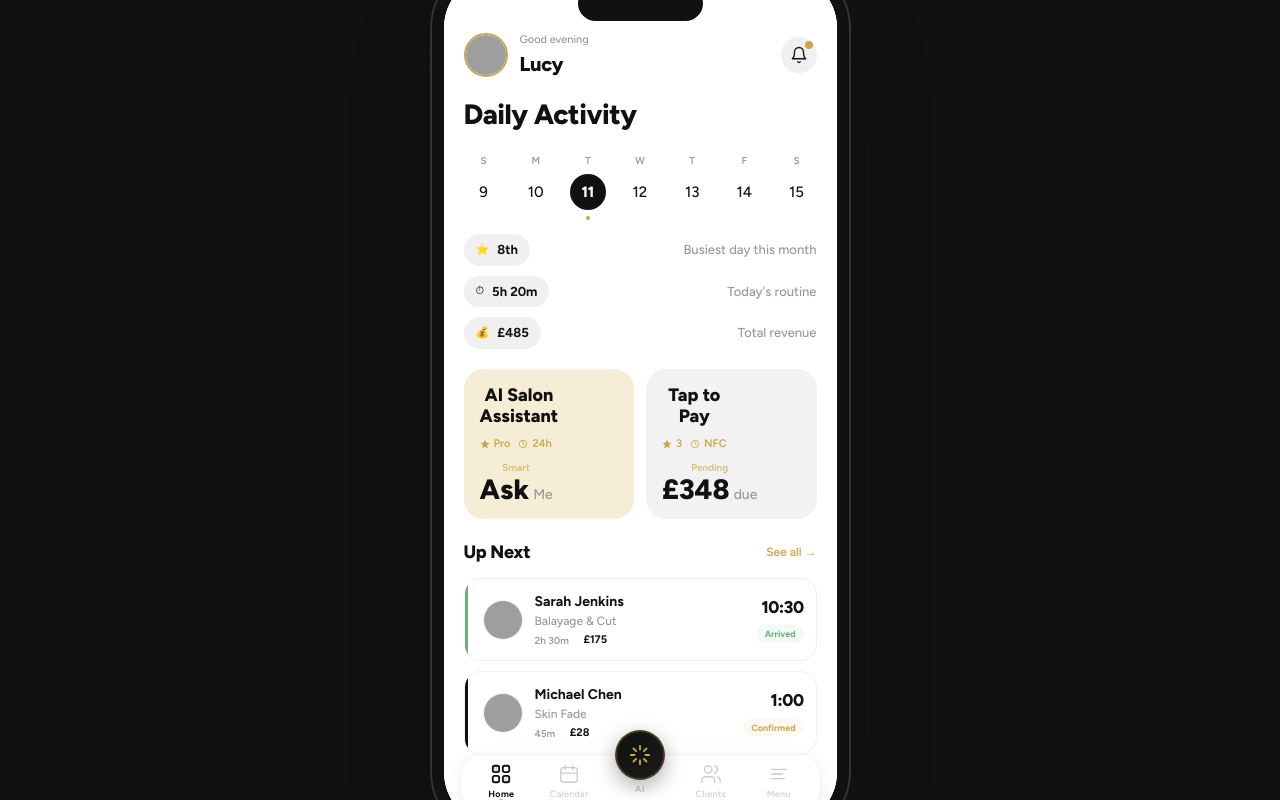
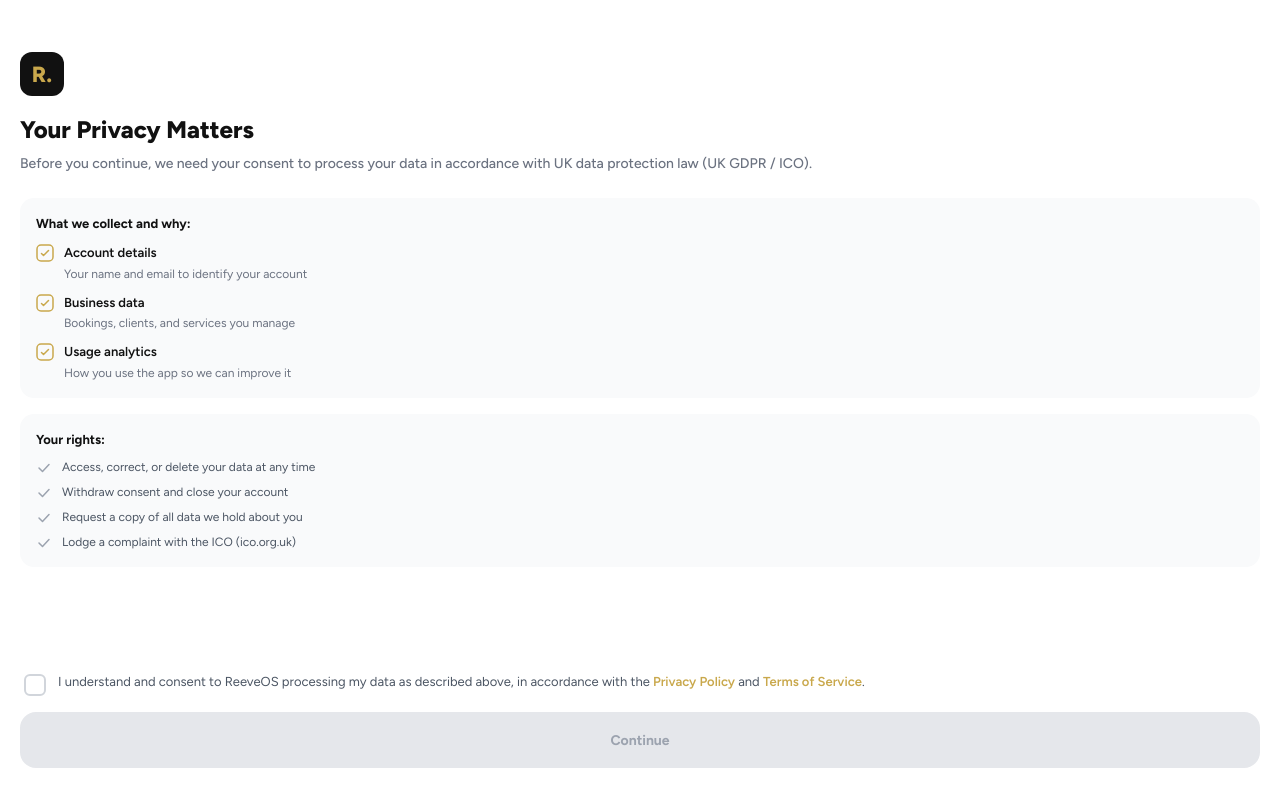
Before and after one commit to Reeveos-Hub/mobile, a React (Vite) app: page / in a window 1280 px wide. Built offline with nearby package versions, Linux system fonts and the light colour scheme; no server answers; grey boxes are pictures that could not be loaded.

Commit message:
Part 5: Wire AuthProvider + GDPR consent into app flow, protect routes with AuthGuard

```diff
--- a/src/app/App.tsx
+++ b/src/app/App.tsx
@@ -1,7 +1,31 @@
-import React from "react";
-import { RouterProvider } from "react-router";
-import { router } from "./routes";
+/**
+ * ReeveOS Mobile — App Root
+ *
+ * Entry point for the entire application.
+ * Flow: GDPR Consent → Login → App (protected by AuthGuard)
+ *
+ * AuthProvider wraps everything so any screen can call useAuth().
+ * GDPR consent is tracked in memory (per session, not persisted).
+ */
+
+import React, { useState } from 'react';
+import { RouterProvider } from 'react-router';
+import { AuthProvider } from './lib/AuthContext';
+import { GdprConsent } from './components/GdprConsent';
+import { router } from './routes';
 
 export default function App() {
-  return <RouterProvider router={router} />;
+  // GDPR consent tracked in memory — resets each session (intentional)
+  const [hasConsented, setHasConsented] = useState(false);
+
+  // Must consent before seeing anything else
+  if (!hasConsented) {
+    return <GdprConsent onConsent={() => setHasConsented(true)} />;
+  }
+
+  return (
+    <AuthProvider>
+      <RouterProvider router={router} />
+    </AuthProvider>
+  );
 }
--- a/src/app/routes.tsx
+++ b/src/app/routes.tsx
@@ -1,55 +1,80 @@
-import React from "react";
-import { createBrowserRouter, Navigate } from "react-router";
-import { MobileFrame } from "./components/MobileFrame";
-import { AppShell } from "./components/AppShell";
-import { WelcomeScreen } from "./components/WelcomeScreen";
-import { Dashboard } from "./pages/Dashboard";
-import { CalendarView } from "./pages/CalendarView";
-import { AIHub } from "./pages/AIHub";
-import { Menu } from "./pages/Menu";
-import { ClientsScreen } from "./components/ClientsScreen";
-import { ProfileScreen } from "./components/ProfileScreen";
-import { PaymentScreen } from "./components/PaymentScreen";
-import { NotificationsScreen } from "./components/NotificationsScreen";
-import { ShopScreen } from "./components/ShopScreen";
-import { ServicesScreen } from "./pages/ServicesScreen";
-import { ReportsScreen } from "./pages/ReportsScreen";
-import { SettingsScreen } from "./pages/SettingsScreen";
-import { HelpScreen } from "./pages/HelpScreen";
+/**
+ * ReeveOS Mobile — Routes
+ *
+ * Route structure:
+ *   /login    → Login screen (no auth required)
+ *   /         → AuthGuard → MobileFrame → AppShell → all app screens
+ *
+ * AuthGuard checks if the user is logged in:
+ *   - Not logged in → redirects to /login
+ *   - Logged in → renders the app normally
+ */
+
+import React from 'react';
+import { createBrowserRouter, Navigate } from 'react-router';
+import { AuthGuard } from './lib/AuthGuard';
+import { MobileFrame } from './components/MobileFrame';
+import { AppShell } from './components/AppShell';
+import { LoginScreen } from './components/LoginScreen';
+import { Dashboard } from './pages/Dashboard';
+import { CalendarView } from './pages/CalendarView';
+import { AIHub } from './pages/AIHub';
+import { Menu } from './pages/Menu';
+import { ClientsScreen } from './components/ClientsScreen';
+import { ProfileScreen } from './components/ProfileScreen';
+import { PaymentScreen } from './components/PaymentScreen';
+import { NotificationsScreen } from './components/NotificationsScreen';
+import { ShopScreen } from './components/ShopScreen';
+import { ServicesScreen } from './pages/ServicesScreen';
+import { ReportsScreen } from './pages/ReportsScreen';
+import { SettingsScreen } from './pages/SettingsScreen';
+import { HelpScreen } from './pages/HelpScreen';
 
 export const router = createBrowserRouter([
+  // Login — accessible without authentication
   {
-    path: "/",
-    Component: MobileFrame,
+    path: '/login',
+    Component: LoginScreen,
+  },
+
+  // Main app — protected by AuthGuard
+  {
+    path: '/',
+    Component: AuthGuard,
     children: [
       {
-        Component: AppShell,
+        Component: MobileFrame,
         children: [
-          { index: true, Component: Dashboard },
-          { path: "calendar", Component: CalendarView },
-          { path: "ai", Component: AIHub },
-          { path: "menu", Component: Menu },
+          {
+            Component: AppShell,
+            children: [
+              { index: true, Component: Dashboard },
+              { path: 'calendar', Component: CalendarView },
+              { path: 'ai', Component: AIHub },
+              { path: 'menu', Component: Menu },
 
-          // Menu sub-pages
-          { path: "profile", Component: ProfileScreen },
-          { path: "services", Component: ServicesScreen },
-          { path: "clients", Component: ClientsScreen },
-          { path: "reports", Component: ReportsScreen },
-          { path: "payment", Component: PaymentScreen },
-          { path: "notifications", Component: NotificationsScreen },
-          { path: "settings", Component: SettingsScreen },
-          { path: "help", Component: HelpScreen },
-          { path: "shop", Component: ShopScreen },
+              // Menu sub-pages
+              { path: 'profile', Component: ProfileScreen },
+              { path: 'services', Component: ServicesScreen },
+              { path: 'clients', Component: ClientsScreen },
+              { path: 'reports', Component: ReportsScreen },
+              { path: 'payment', Component: PaymentScreen },
+              { path: 'notifications', Component: NotificationsScreen },
+              { path: 'settings', Component: SettingsScreen },
+              { path: 'help', Component: HelpScreen },
+              { path: 'shop', Component: ShopScreen },
 
-          { path: "*", element: <Navigate to="/" replace /> },
+              { path: '*', element: <Navigate to="/" replace /> },
+            ],
+          },
         ],
       },
-      // Welcome splash — rendered without AppShell (no bottom nav)
-      { path: "welcome", Component: WelcomeScreen },
     ],
   },
+
+  // Catch-all — send unknown routes to root (AuthGuard decides login or app)
   {
-    path: "*",
+    path: '*',
     element: <Navigate to="/" replace />,
   },
 ]);
```
